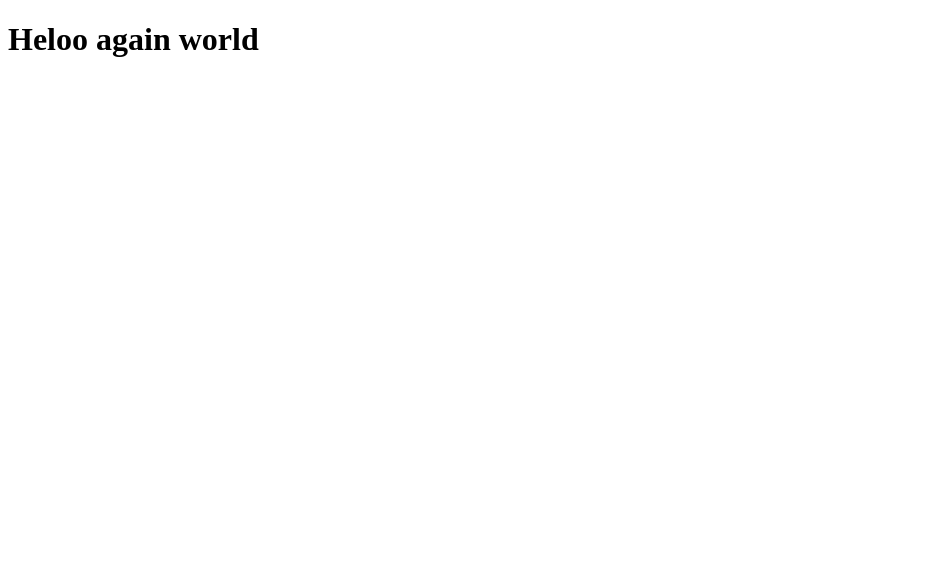
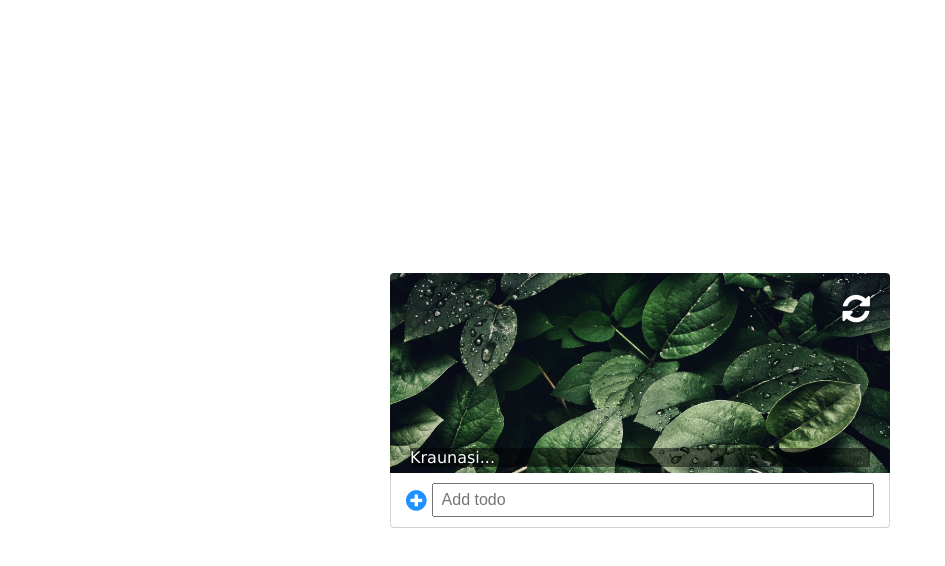
Before and after one commit to Stasysj/type8-react-06-props-forms-todo, a React (Create React App) app: page / in a window 1280 px wide. Shown: the top 566 px of the page, without its empty margins (0-945 px from the left). Built offline with nearby package versions, Linux system fonts and the light colour scheme.

Commit message:
starting poin

```diff
--- a/public/index.html
+++ b/public/index.html
@@ -1,11 +1,15 @@
 <!DOCTYPE html>
 <html lang="en">
+
 <head>
   <meta charset="utf-8" />
   <link rel="icon" href="%PUBLIC_URL%/favicon.ico" />
   <meta name="viewport" content="width=device-width, initial-scale=1" />
   <meta name="theme-color" content="#000000" />
   <meta name="description" content="Web site created using create-react-app" />
+  <link rel="stylesheet" href="https://cdnjs.cloudflare.com/ajax/libs/font-awesome/4.7.0/css/font-awesome.css"
+    integrity="sha512-5A8nwdMOWrSz20fDsjczgUidUBR8liPYU+WymTZP1lmY9G6Oc7HlZv156XqnsgNUzTyMefFTcsFH/tnJE/+xBg=="
+    crossorigin="anonymous" referrerpolicy="no-referrer" />
   <link rel="apple-touch-icon" href="%PUBLIC_URL%/logo192.png" />
   <!--
       manifest.json provides metadata used when your web app is installed on a
@@ -23,6 +27,7 @@
     -->
   <title>React 02 Components</title>
 </head>
+
 <body>
   <noscript>You need to enable JavaScript to run this app.</noscript>
   <div id="root"></div>
@@ -37,4 +42,5 @@
       To create a production bundle, use `npm run build` or `yarn build`.
     -->
 </body>
+
 </html>
--- a/src/App.css
+++ b/src/App.css
@@ -0,0 +1,140 @@
+* {
+  box-sizing: border-box;
+  margin: 0;
+  padding: 0;
+}
+
+:root {
+  font-size: 16px;
+}
+
+body {
+  font-family: Verdana, Geneva, Tahoma, sans-serif;
+  display: flex;
+  flex-direction: column;
+  align-items: center;
+  justify-content: center;
+  min-height: 100vh;
+}
+
+.container {
+  width: 500px;
+}
+
+i {
+  cursor: pointer;
+}
+
+/* Styling clases */
+
+.img-fluid {
+  width: 100%;
+  height: auto;
+  object-fit: cover;
+  object-position: top;
+}
+
+.line-through {
+  text-decoration: line-through;
+  color: rgba(0, 0, 0, 0.555);
+}
+
+.no-todo-text {
+  text-align: center;
+  padding: 30px 0;
+  font-size: 18px;
+}
+
+/* Header */
+
+header {
+  position: relative;
+}
+
+.done-todo-count {
+  position: absolute;
+  bottom: 20%;
+  color: white;
+  right: 1em;
+}
+
+.date {
+  position: absolute;
+  width: calc(100% - 40px);
+  bottom: 10px;
+  color: #fff;
+  left: 20px;
+  background-color: rgba(0, 0, 0, 0.507);
+}
+
+.clear {
+  position: absolute;
+  right: 20px;
+  top: 20px;
+}
+
+.clear i {
+  color: #fff;
+  font-size: 2rem;
+}
+
+.cover-img {
+  max-height: 200px;
+  border-top-left-radius: 4px;
+  border-top-right-radius: 4px;
+}
+
+/* Content */
+
+.content {
+  border: 1px solid lightgray;
+  border-top-color: transparent;
+  border-bottom-left-radius: 4px;
+  border-bottom-right-radius: 4px;
+  margin-top: -5px;
+}
+
+.list {
+  list-style: none;
+  padding-left: 0;
+}
+
+.item {
+  padding: 15px;
+  border-bottom: 1px solid lightgray;
+}
+
+.item i {
+  font-size: 18px;
+  cursor: pointer;
+}
+
+.item i:last-child {
+  float: right;
+}
+
+.item input {
+  font-size: 1rem;
+  padding: 6px 8px;
+}
+
+/* Add todo  */
+
+.add-item {
+  display: flex;
+  align-items: center;
+}
+
+.add-item i {
+  cursor: pointer;
+  color: DodgerBlue;
+  font-size: 1.5rem;
+  padding: 15px 5px 15px 15px;
+}
+
+.add-item input {
+  font-size: 1rem;
+  padding: 6px 8px;
+  width: 100%;
+  margin-right: 15px;
+}
--- a/src/App.js
+++ b/src/App.js
@@ -3,7 +3,25 @@ import './App.css';
 function App() {
   return (
     <div className='App'>
-      <h1>Heloo again world</h1>
+      <div className='container'>
+        <header>
+          <div className='clear'>
+            <i id='reset' className='fa fa-refresh'></i>
+          </div>
+          <h3 className='done-todo-count'></h3>
+          <p id='date' className='date'>
+            Kraunasi...
+          </p>
+          <img className='img-fluid cover-img' src='img/gold.jpg' alt='Cover' />
+        </header>
+        <section className='content'>
+          <ul id='list' className='list'></ul>
+          <div className='add-item'>
+            <i id='add-todo-btn' className='fa fa-plus-circle' aria-hidden='true'></i>
+            <input type='text' id='input' placeholder='Add todo' />
+          </div>
+        </section>
+      </div>
     </div>
   );
 }
```
Also changed, not shown: public/img/gold.jpg (added). Lines whose indentation alone changed are shown as unchanged.
